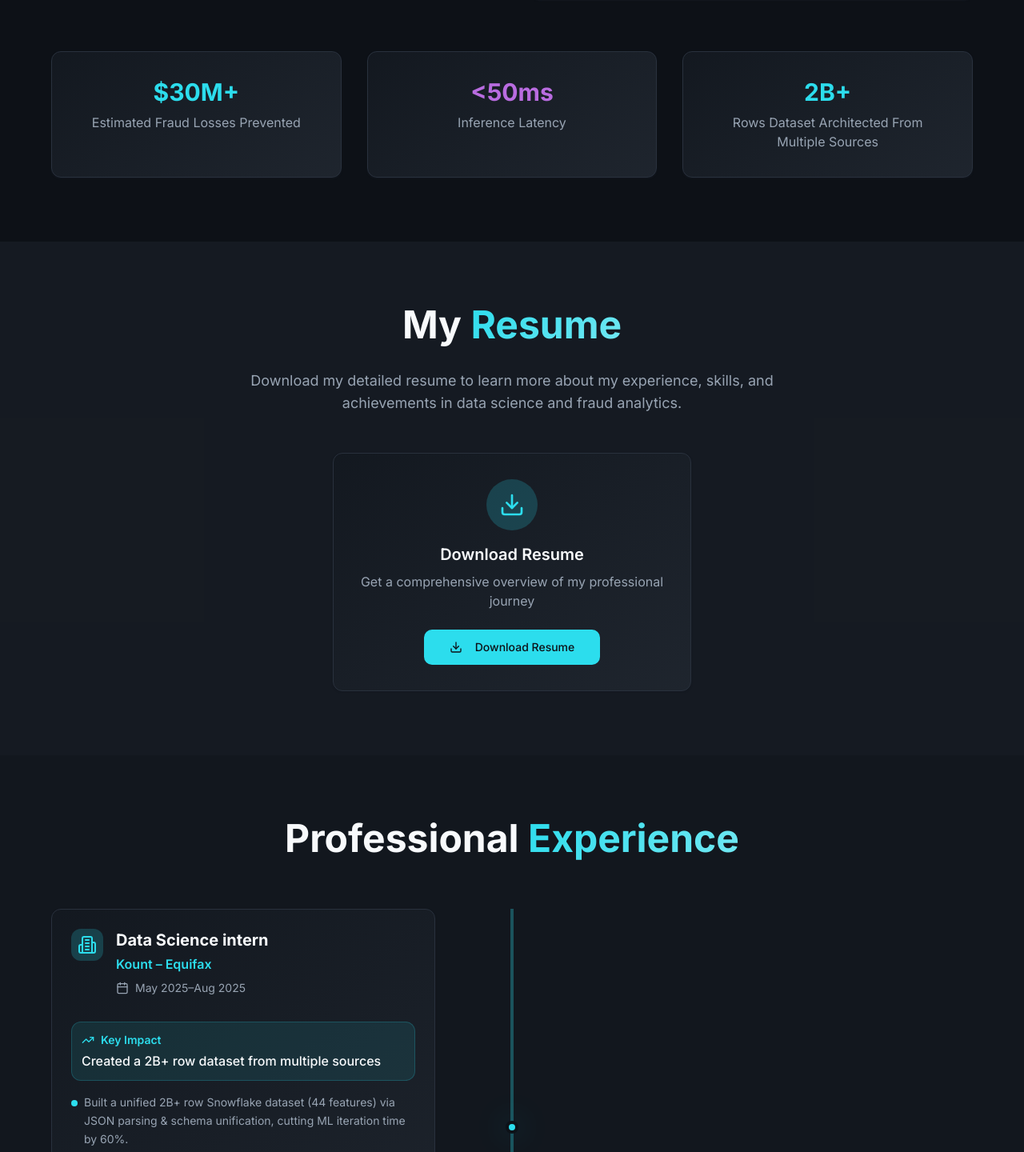
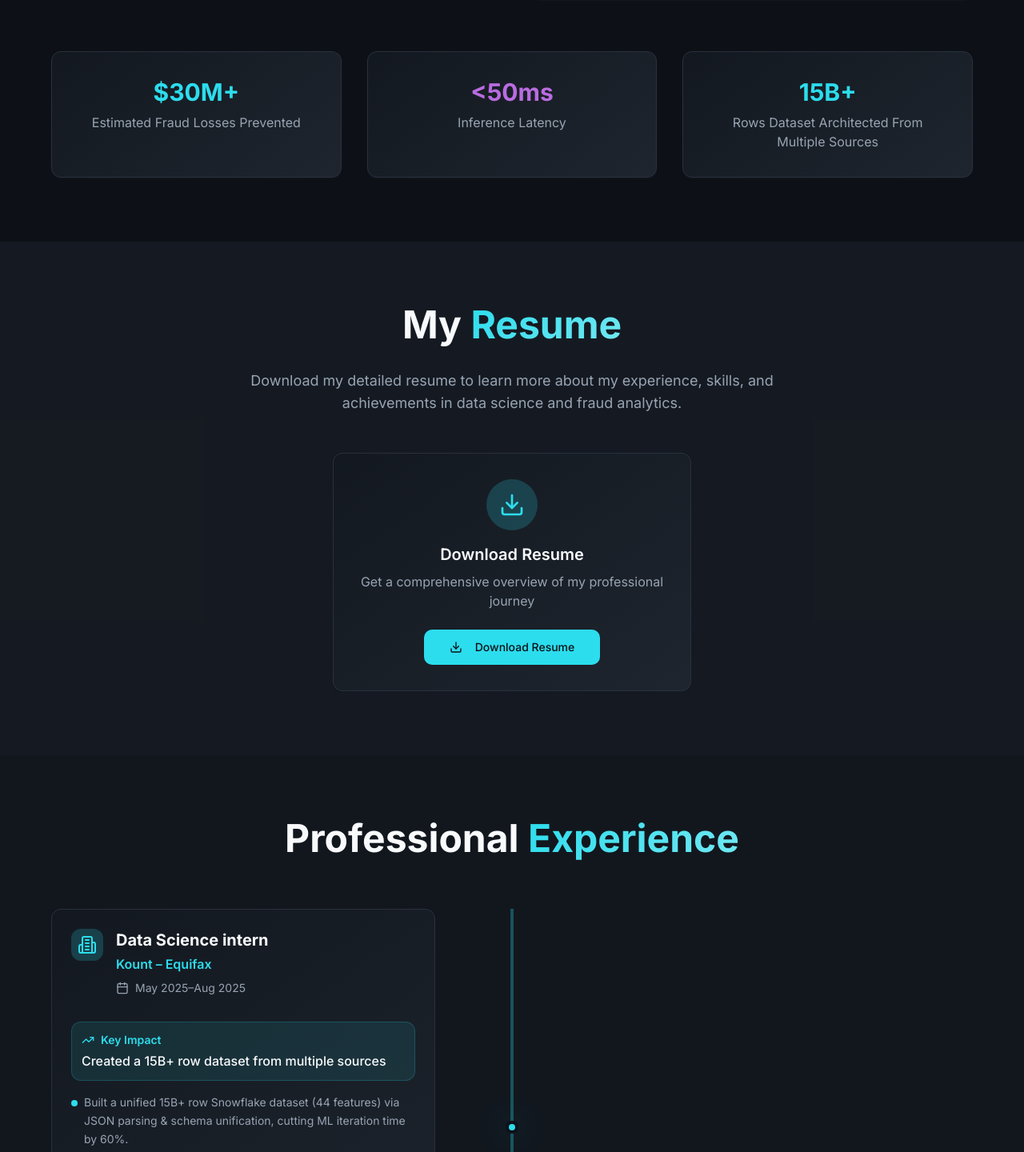
Before and after one commit to AbhayPrabhakar4100/portfoliodatascience, a React (Vite) app: page / in a window 1280 px wide. Shown: the part 1510-2950 px from the top of the page at 80% size. Built offline with nearby package versions, Linux system fonts and the light colour scheme.

Commit message:
Refactor: Update achievement metrics

```diff
--- a/src/components/sections/AboutSection.tsx
+++ b/src/components/sections/AboutSection.tsx
@@ -90,7 +90,7 @@ const AboutSection = () => {
             </Card>
             <Card className="bg-card-gradient border-border shadow-card hover:shadow-accent transition-all duration-300 hover:scale-105 text-center">
               <CardContent className="p-8">
-                <div className="text-3xl font-bold text-primary mb-2">2B+</div>
+                <div className="text-3xl font-bold text-primary mb-2">15B+</div>
                 <div className="text-muted-foreground">Rows Dataset Architected From Multiple Sources</div>
               </CardContent>
             </Card>
--- a/src/components/sections/ExperienceSection.tsx
+++ b/src/components/sections/ExperienceSection.tsx
@@ -9,13 +9,13 @@ const ExperienceSection = () => {
       role: "Data Science intern",
       period: "May 2025–Aug 2025",
       achievements: [
-        "Built a unified 2B+ row Snowflake dataset (44 features) via JSON parsing & schema unification, cutting ML iteration time by 60%.",
+        "Built a unified 15B+ row Snowflake dataset (44 features) via JSON parsing & schema unification, cutting ML iteration time by 60%.",
         "Productionized a domain-normalization SQL UDF scaling from 1→40+ domains, tripling email fraud detection coverage (0.35% → 0.95%).",
         "Delivered a 2% accuracy lift in XGBoost fraud model (projected $3M+ annual savings).",
         "Partnered with ML engineers to achieve <50 ms real-time inference latency at 99.9% uptime."
       ],
       technologies: ["Snowflake", "XGBoost", "Python", "AWS", "Real-time ML"],
-      impact: "Created a 2B+ row dataset from multiple sources",
+      impact: "Created a 15B+ row dataset from multiple sources",
       color: "primary"
     },
     {
--- a/src/components/sections/SkillsSection.tsx
+++ b/src/components/sections/SkillsSection.tsx
@@ -194,7 +194,7 @@ const SkillsSection = () => {
                 <div className="text-sm text-muted-foreground">Model Accuracy</div>
               </div>
               <div className="p-6 bg-card-gradient rounded-lg border border-border shadow-card hover:shadow-accent transition-all duration-300 hover:scale-105 cursor-pointer">
-                <div className="text-2xl font-bold text-accent mb-2">2B+</div>
+                <div className="text-2xl font-bold text-accent mb-2">15B+</div>
                 <div className="text-sm text-muted-foreground">Records Processed</div>
               </div>
             </div>
```
